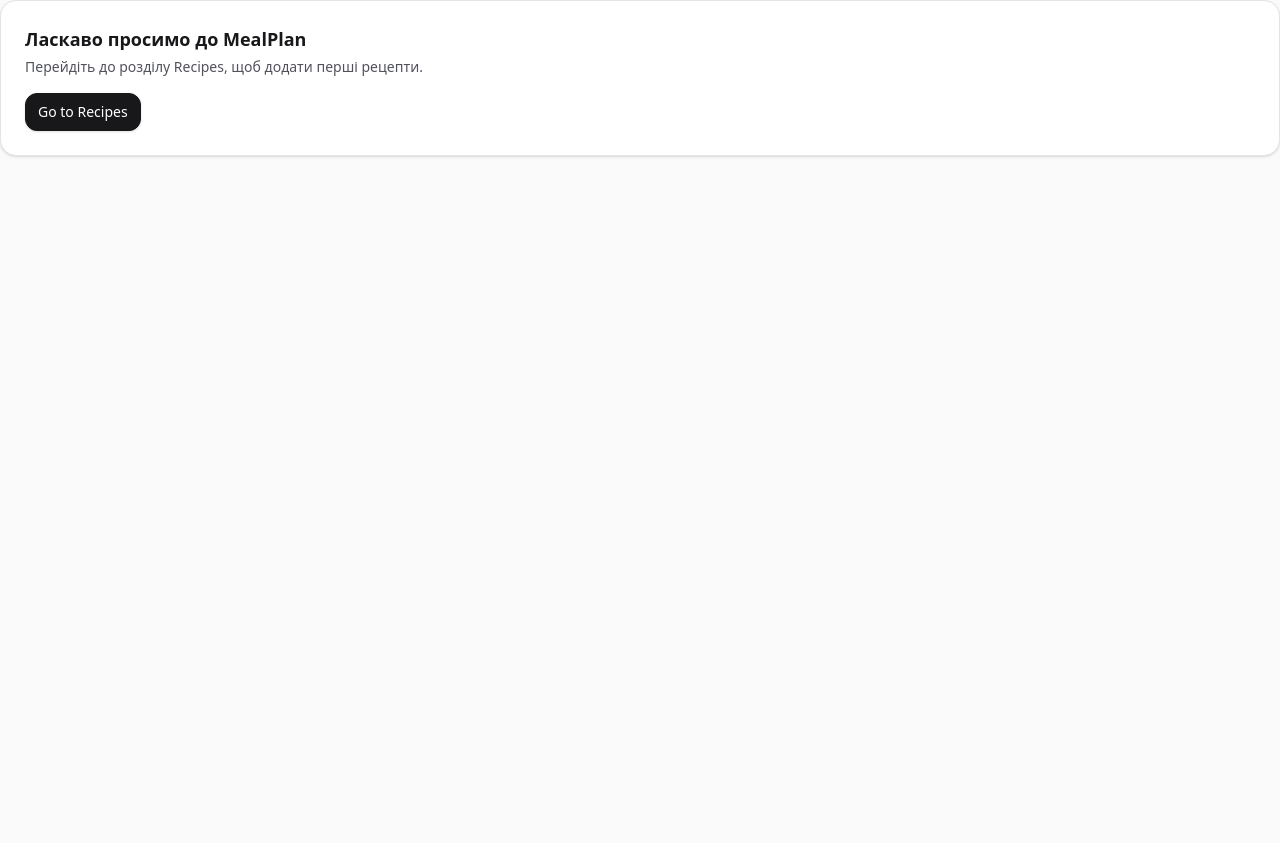
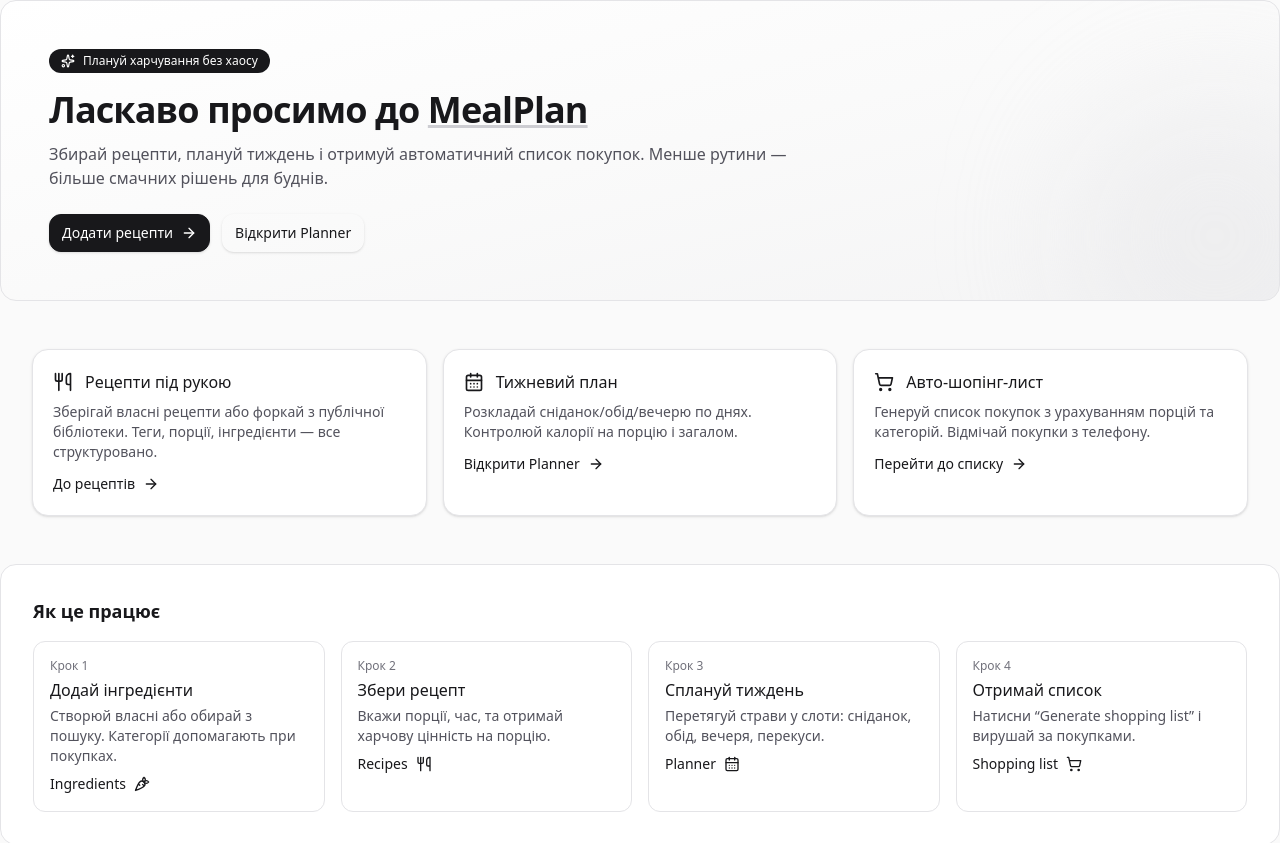
Before and after one commit to JustVimeR/MealPlan, a Next.js app in the folder meal-plan-web/: page / in a window 1280 px wide. Shown: the top 843 px of the page. Before the commit the page ends 800 px from the top, so only its background shows below. Built offline with nearby package versions, Linux system fonts and the light colour scheme.

Commit message:
add index page ui

```diff
--- a/meal-plan-web/app/page.js
+++ b/meal-plan-web/app/page.js
@@ -1,15 +1,193 @@
+import Link from "next/link";
+import {
+	Utensils,
+	CalendarDays,
+	ShoppingCart,
+	Carrot,
+	Sparkles,
+	ArrowRight,
+	BookOpen,
+} from "lucide-react";
+
+export const metadata = { title: "MealPlan — Home" };
+
 export default function Home() {
 	return (
-		<div className="card p-6">
-			<div className="text-lg font-semibold mb-1">
-				Ласкаво просимо до MealPlan
-			</div>
-			<p className="text-sm text-zinc-600">
-				Перейдіть до розділу Recipes, щоб додати перші рецепти.
-			</p>
-			<a href="/recipes" className="btn btn-primary inline-block mt-4">
-				Go to Recipes
-			</a>
+		<div className="space-y-12">
+			{/* HERO */}
+			<section className="relative overflow-hidden rounded-2xl border border-zinc-200 bg-gradient-to-br from-white via-zinc-50 to-zinc-100 p-8 lg:p-12">
+				<div className="max-w-3xl">
+					<div className="inline-flex items-center gap-2 rounded-full bg-zinc-900 text-white px-3 py-1 text-xs">
+						<Sparkles className="h-3.5 w-3.5" />
+						<span>Плануй харчування без хаосу</span>
+					</div>
+
+					<h1 className="mt-4 text-3xl lg:text-4xl font-semibold tracking-tight">
+						Ласкаво просимо до{" "}
+						<span className="underline decoration-zinc-400/50">MealPlan</span>
+					</h1>
+					<p className="mt-3 text-zinc-600">
+						Збирай рецепти, плануй тиждень і отримуй автоматичний список
+						покупок. Менше рутини — більше смачних рішень для буднів.
+					</p>
+
+					<div className="mt-6 flex flex-wrap gap-3">
+						<Link
+							href="/recipes"
+							className="btn btn-primary inline-flex items-center gap-2"
+						>
+							Додати рецепти <ArrowRight className="h-4 w-4" />
+						</Link>
+						<Link
+							href="/planner"
+							className="btn btn-ghost inline-flex items-center gap-2"
+						>
+							Відкрити Planner
+						</Link>
+					</div>
+				</div>
+
+				{/* декор */}
+				<div className="pointer-events-none absolute -right-20 -bottom-20 h-72 w-72 rounded-full bg-zinc-200/40 blur-3xl" />
+			</section>
+
+			{/* FEATURES */}
+			<section className="grid gap-4 sm:grid-cols-2 lg:grid-cols-3 mx-8">
+				<div className="card p-5">
+					<div className="flex items-center gap-3">
+						<Utensils className="h-5 w-5" />
+						<h3 className="font-medium">Рецепти під рукою</h3>
+					</div>
+					<p className="mt-2 text-sm text-zinc-600">
+						Зберігай власні рецепти або форкай з публічної бібліотеки. Теги,
+						порції, інгредієнти — все структуровано.
+					</p>
+					<Link
+						href="/recipes"
+						className="mt-3 inline-flex items-center gap-2 text-sm text-zinc-900 hover:underline"
+					>
+						До рецептів <ArrowRight className="h-4 w-4" />
+					</Link>
+				</div>
+
+				<div className="card p-5">
+					<div className="flex items-center gap-3">
+						<CalendarDays className="h-5 w-5" />
+						<h3 className="font-medium">Тижневий план</h3>
+					</div>
+					<p className="mt-2 text-sm text-zinc-600">
+						Розкладай сніданок/обід/вечерю по днях. Контролюй калорії на порцію
+						і загалом.
+					</p>
+					<Link
+						href="/planner"
+						className="mt-3 inline-flex items-center gap-2 text-sm text-zinc-900 hover:underline"
+					>
+						Відкрити Planner <ArrowRight className="h-4 w-4" />
+					</Link>
+				</div>
+
+				<div className="card p-5">
+					<div className="flex items-center gap-3">
+						<ShoppingCart className="h-5 w-5" />
+						<h3 className="font-medium">Авто-шопінг-лист</h3>
+					</div>
+					<p className="mt-2 text-sm text-zinc-600">
+						Генеруй список покупок з урахуванням порцій та категорій. Відмічай
+						покупки з телефону.
+					</p>
+					<Link
+						href="/shopping-list"
+						className="mt-3 inline-flex items-center gap-2 text-sm text-zinc-900 hover:underline"
+					>
+						Перейти до списку <ArrowRight className="h-4 w-4" />
+					</Link>
+				</div>
+			</section>
+
+			{/* HOW IT WORKS */}
+			<section className="rounded-2xl border border-zinc-200 bg-white p-6 lg:p-8">
+				<h2 className="text-lg font-semibold">Як це працює</h2>
+				<div className="mt-4 grid gap-4 sm:grid-cols-2 lg:grid-cols-4">
+					<div className="rounded-xl border border-zinc-200 p-4">
+						<div className="text-xs text-zinc-500">Крок 1</div>
+						<div className="mt-1 font-medium">Додай інгредієнти</div>
+						<p className="mt-1 text-sm text-zinc-600">
+							Створюй власні або обирай з пошуку. Категорії допомагають при
+							покупках.
+						</p>
+						<Link
+							href="/ingredients"
+							className="mt-2 inline-flex items-center gap-2 text-sm text-zinc-900 hover:underline"
+						>
+							Ingredients <Carrot className="h-4 w-4" />
+						</Link>
+					</div>
+					<div className="rounded-xl border border-zinc-200 p-4">
+						<div className="text-xs text-zinc-500">Крок 2</div>
+						<div className="mt-1 font-medium">Збери рецепт</div>
+						<p className="mt-1 text-sm text-zinc-600">
+							Вкажи порції, час, та отримай харчову цінність на порцію.
+						</p>
+						<Link
+							href="/recipes"
+							className="mt-2 inline-flex items-center gap-2 text-sm text-zinc-900 hover:underline"
+						>
+							Recipes <Utensils className="h-4 w-4" />
+						</Link>
+					</div>
+					<div className="rounded-xl border border-zinc-200 p-4">
+						<div className="text-xs text-zinc-500">Крок 3</div>
+						<div className="mt-1 font-medium">Сплануй тиждень</div>
+						<p className="mt-1 text-sm text-zinc-600">
+							Перетягуй страви у слоти: сніданок, обід, вечеря, перекуси.
+						</p>
+						<Link
+							href="/planner"
+							className="mt-2 inline-flex items-center gap-2 text-sm text-zinc-900 hover:underline"
+						>
+							Planner <CalendarDays className="h-4 w-4" />
+						</Link>
+					</div>
+					<div className="rounded-xl border border-zinc-200 p-4">
+						<div className="text-xs text-zinc-500">Крок 4</div>
+						<div className="mt-1 font-medium">Отримай список</div>
+						<p className="mt-1 text-sm text-zinc-600">
+							Натисни “Generate shopping list” і вирушай за покупками.
+						</p>
+						<Link
+							href="/shopping-list"
+							className="mt-2 inline-flex items-center gap-2 text-sm text-zinc-900 hover:underline"
+						>
+							Shopping list <ShoppingCart className="h-4 w-4" />
+						</Link>
+					</div>
+				</div>
+			</section>
+
+			{/* PUBLIC LIBRARY CTA */}
+			<section className="mx-8 rounded-2xl border border-zinc-200 bg-zinc-900 text-white p-6 lg:p-8">
+				<div className="flex flex-col lg:flex-row items-start lg:items-center justify-between gap-4">
+					<div>
+						<div className="flex items-center gap-2 text-sm text-zinc-300">
+							<BookOpen className="h-4 w-4" />
+							Публічна бібліотека
+						</div>
+						<h3 className="mt-1 text-xl font-semibold">
+							Надихайся готовими ідеями
+						</h3>
+						<p className="mt-1 text-sm text-zinc-300">
+							Переглядай публічні рецепти спільноти та форкай собі в один клік.
+						</p>
+					</div>
+					<Link
+						href="/library"
+						className="inline-flex items-center gap-2 rounded-xl bg-white text-zinc-900 px-4 py-2 text-sm hover:bg-zinc-100"
+					>
+						Відкрити Library <ArrowRight className="h-4 w-4" />
+					</Link>
+				</div>
+			</section>
 		</div>
 	);
 }
```
